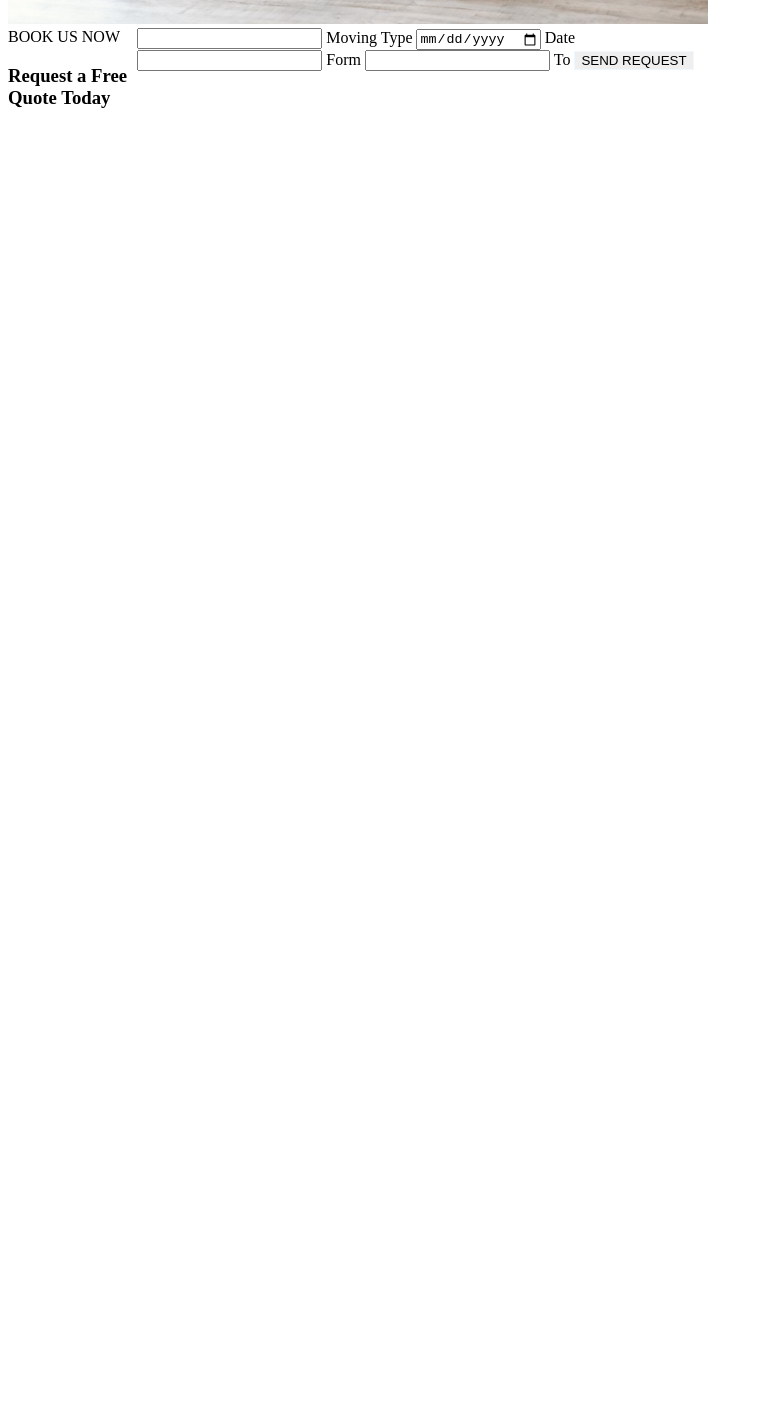
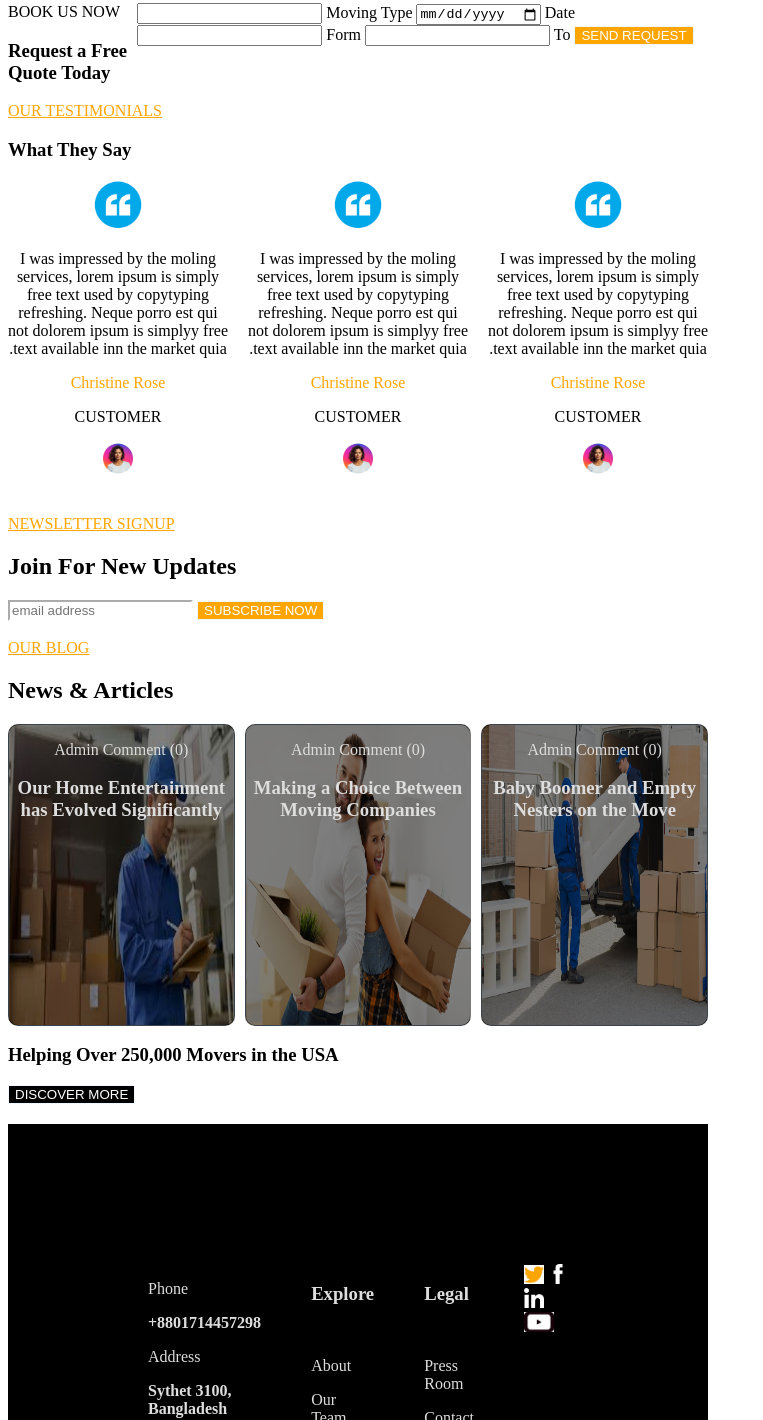
Before and after one commit to Yaar-Nuul/redo-html, a plain HTML site: page index.html in a window 1280 px wide. Shown: the part 2605-4025 px from the top of the page, without its empty margins (0-763 px from the left). Before the commit the page ends 2740 px from the top, so only its background shows below. Drawn offline with Linux system fonts and the light colour scheme.

Commit message:
add changes

```diff
--- a/index.html
+++ b/index.html
@@ -7,7 +7,6 @@
     <link rel="stylesheet" href="style.css">
 </head>
 <body id="body">
-<div>
  <div>
     <nav>
     <div class="mini-nav">
@@ -107,17 +106,17 @@
 
     <div class="text">
         <div><h1>Helping You Every Step of the Way</h1></div>
-        <div><p>Click on this video to check how we work with our clients</p><img src="photos/vidaa.png">
+        <div><p>Click on this video to check how we work with our clients</p><img src="photos/play.png">
         </div>
 
     </div>
     <div>
         <div class="b-text">
-            <div>
+
     <div class="background-image">
-    <h3>Riaad is Verified and Trusted Moving Company.</h3>
+        <img src="photos/cartons.webp" width="0%" height="200px">
+     <h3>Riaad is Verified and Trusted Moving Company.</h3>
         <a href="photos/home.png" style="color: orange;">Get Started</a>
-    </div>
     </div>
     <br>
     <br>
@@ -125,12 +124,9 @@
      <h2>We are Leading in Moving Business.</h2>
      <p>Trincidunt elit magins nulla facilisis maecenas, sapien nunced amet ultrice, dolores sit
         ipsum velit purus cliquet, massa fringilla leo ascuim dolors sit amet elit magnis amet ultrices lorem ipsum is simply free text purisfed aliquet.</p>
-        <input type="radio">
-        <label for="yes"><b>Helping over 2500,000 moves in, the USA</label><br>
-        <input type="radio">
-        <label for="yes">Save 70% off the cost of</label><br>
-        <input type="radio" >
-        <label for="yes">Book survey at a time that suits You</label></b>
+        <input type="radio"><label for="yes"><b>Helping over 2500,000 moves in, the USA</label><br>
+        <input type="radio"><label for="yes">Save 70% off the cost of</label><br>
+        <input type="radio"><label for="yes">Book survey at a time that suits You</label></b>
      </div>
 
     </div>
@@ -154,12 +150,106 @@
         <label>Form</label>
         <input type="text" required>
         <label>To</label>
-        <button>SEND REQUEST</button>
+        <button style="background-color: orange; color:white;" aria-placeholder="SEND REQUEST">SEND REQUEST</button>
+    </div></form>
+    <div>
+    <a href="photos/family.webp" style="color: orange;">OUR TESTIMONIALS</a>
+     <h3>What They Say</h3>
     </div>
- </form>
+    <div class="quotation">
+        <div>
+            <img src="photos/quotation.png" width="50px">
+            <p>I was impressed by the moling services, lorem ipsum is simply free text used by copytyping refreshing. Neque porro est qui not dolorem ipsum is simplyy free text available inn the market quia.</p>
+            <a style="color: orange;">Christine Rose</a>
+            <p>CUSTOMER</p>
+            <img src="photos/profile.webp" width="50px">
+        </div>
+        <div>
+        <img src="photos/quotation.png" width="50px">
+        <p>I was impressed by the moling services, lorem ipsum is simply free text used by copytyping refreshing. Neque porro est qui not dolorem ipsum is simplyy free text available inn the market quia.</p>
+            <a style="color: orange;">Christine Rose</a>
+            <p>CUSTOMER</p>
+            <img src="photos/profile.webp" width="50px">
+        </div>
+        <div>
+         <img src="photos/quotation.png" width="50px">
+         <p>I was impressed by the moling services, lorem ipsum is simply free text used by copytyping refreshing. Neque porro est qui not dolorem ipsum is simplyy free text available inn the market quia.</p>
+            <a style="color: orange;">Christine Rose</a>
+            <p>CUSTOMER</p>
+            <img src="photos/profile.webp" width="50px">
+        </div>
+        </div>
+        <br>
+        <br>
+    <div>
+        <a href="photos/client.png" style="color: orange;">NEWSLETTER SIGNUP</a>
+        <h2>Join For New Updates</h2>
+        <input type="email" name="email" placeholder="email address" style="border-color: white;">
+        <button style="background-color: orange; color: white;">SUBSCRIBE NOW</button>
+    </div>
+    <br>
+    <div>
+        <a href="photos/family.webp" style="color: orange;">OUR BLOG</a>
+        <h2>News & Articles</h2>
+    </div>
+    <div id="big-hero">
+        <div class="hero-1">
+        <p>Admin Comment (0)</p>
+        <h3>Our Home Entertainment has Evolved Significantly</h3>
+        </div>
+        <div class="hero-2">
+        <p>Admin Comment (0)</p>
+        <h3>Making a Choice Between Moving Companies</h3>
+        </div>
+        <div class="hero-3">
+        <p>Admin Comment (0)</p>
+        <h3>Baby Boomer and Empty Nesters on the Move</h3>
+        </div>
+    </div>
+    <div>
+        <h3>Helping Over 250,000 Movers in the USA</h3>
+        <button style="background-color: black; color: white;">DISCOVER MORE</button>
+    </div>
+    <div id="bottom">
+    <footer id="footer">
+        <div>
+        <p>Phone</p>
+        <strong>+8801714457298</strong>
+        <br>
+        <p>Address</p>
+        <strong>Sythet 3100, Bangladesh</strong>
+        </div>
+        <div>
+        <h3>Explore</h3>
+        <br>
+        <p>About</p>
+        <p>Our Team</p>
+        <p>Locations</p>
+        <p>Gallery</p>
+        <p>News & Blog</p>
+        </div>
+        <div>
+        <h3>Legal</h3>
+        <br>
+        <p>Press Room</p>
+        <p>Contact</p>
+        <p>Terms of Use</p>
+        <p>Privacy Policy</p>
+        </div>
+        <div>
+            <img src="photos/tweeter.png" width="20px" >
+            <img src="photos/fb.png" width="20px">
+            <img src="photos/in.png" width="20px">
+            <img src="photos/u-tub.jpeg" width="30px" >
+        </div>
+    </footer>
+    <div class="page">
+ ____________________________________________________________________________________________________<img src="photos/one.jpeg" width="20px">
 
+    <a>Copyright 2024 by Riaad Arif</a>
+    </div>
+    </div>
 
- </div>
 
 
 </body>
--- a/style.css
+++ b/style.css
@@ -56,16 +56,15 @@ button{
     gap: 40px;
 }
 .background-image{
-display: flex;
+    background-image: url(photos/cartons.webp);
+    background-repeat: no-repeat;
+    width: 500px;
+    height: 500px;
+    background-size: 100% 100%;
 
 
 }
 .b-text{
-    background-image: url('photos/cartons.webp');
-    background-repeat: no-repeat;
-    background-attachment:local;
-    background-size: 100% 100%;
-    background-color: lightslategrey;
     width: 100%;
     height: 480PX;
     border: solid 1px rgba(0, 0, 0, 0.5);
@@ -87,3 +86,77 @@ display: flex;
     display: flex;
 
 }
+.quotation{
+    display: flex;
+    gap: 20px;
+    text-align: center;
+    direction:rtl;
+    unicode-bidi: bidi-override;
+}
+#big-hero{
+    display: flex;
+    gap: 10px;
+
+
+}
+.hero-1{
+    background-image: linear-gradient(rgba(0, 0, 0, 0.5), rgba(0, 0, 0, 0.5)),url('photos/man.jpeg');
+    background-repeat: no-repeat;
+    background-attachment:local;
+    background-size: 100% 100%;
+    background-color: lightslategrey;
+    width: 100%;
+    height: 300PX;
+    border: solid 1px rgba(0, 0, 0, 0.5);
+    border-radius: 10px;
+    text-align: center;
+    color: #ddd;
+
+
+}
+.hero-2{
+    background-image: linear-gradient(rgba(0, 0, 0, 0.5), rgba(0, 0, 0, 0.5)),url('photos/two.jpg');
+    background-repeat: no-repeat;
+    background-attachment:local;
+    background-size: 100% 100%;
+    background-color: lightslategrey;
+    width: 100%;
+    height: 300PX;
+    border: solid 1px rgba(0, 0, 0, 0.5);
+    border-radius: 10px;
+    text-align: center;
+    color: #ddd;
+
+
+}
+.hero-3{
+    background-image: linear-gradient(rgba(0, 0, 0, 0.5), rgba(0, 0, 0, 0.5)),url('photos/Moving.webp');
+    background-repeat: no-repeat;
+    background-attachment:local;
+    background-size: 100% 100%;
+    background-color: lightslategrey;
+    width: 100%;
+    height: 300PX;
+    border: solid 1px rgba(0, 0, 0, 0.5);
+    border-radius: 10px;
+    text-align: center;
+    color: #ddd;
+
+
+}
+#footer{
+    display: flex;
+    gap: 50px;
+    background-color: black;
+    color: #ddd;
+    padding: 20%;
+}
+.page{
+    background-color: black;
+    color: #ddd;
+    padding-left: 20%;
+}
+#bottom{
+    margin-top: 20px;
+
+}
```
Also changed, not shown: photos/fb.png (added), photos/in.png (added), photos/man.jpeg (added), photos/one.jpeg (added), photos/profile.webp (added), photos/quotation.png (added), photos/tweeter.png (added), photos/u-tub.jpeg (added).
